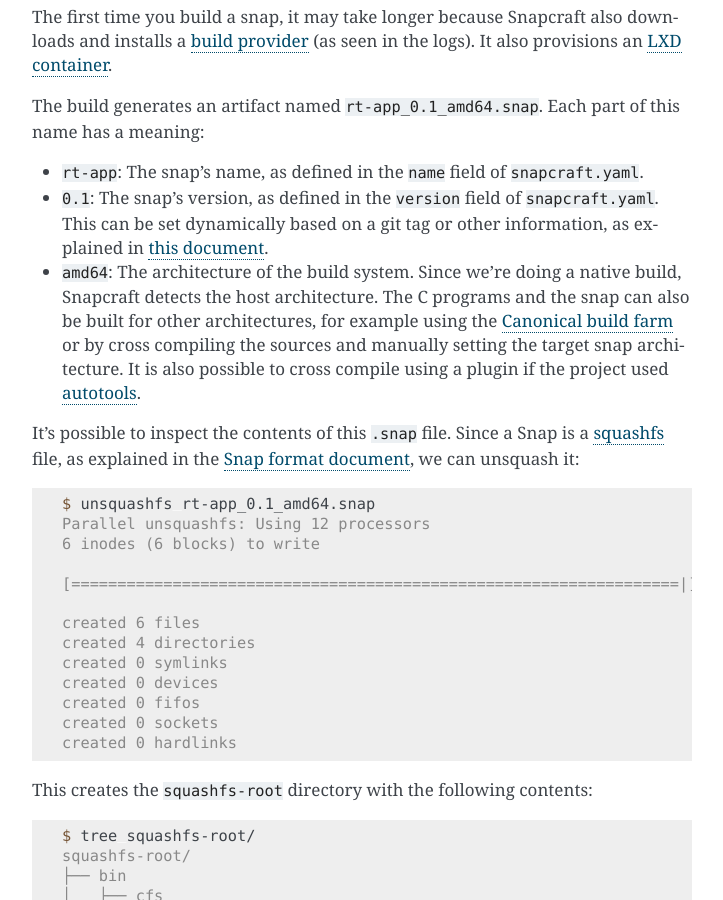
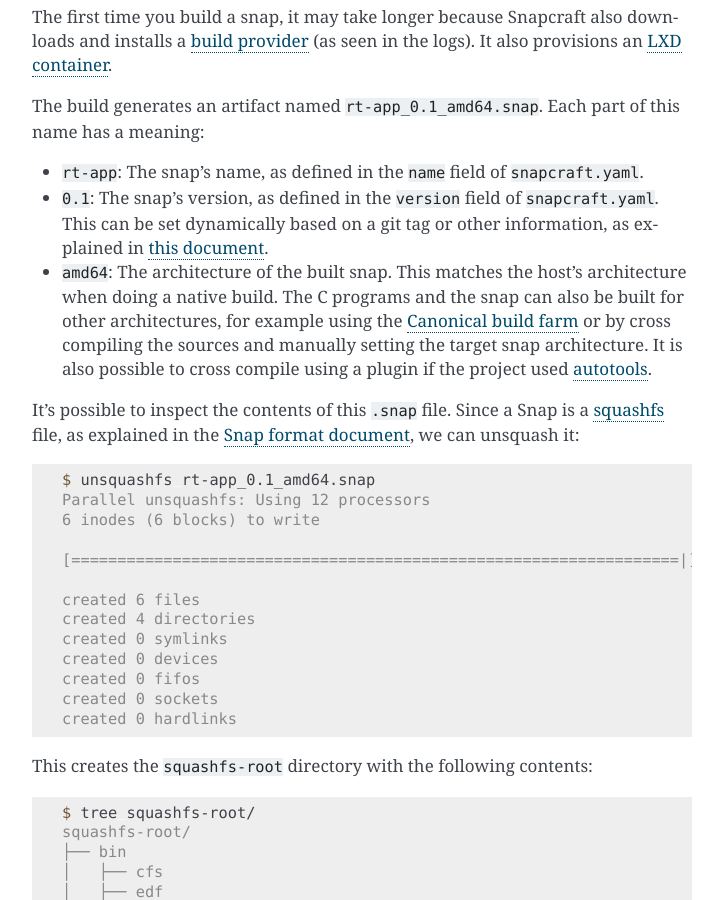
Before and after one commit to canonical/real-time-ubuntu-docs, a Sphinx documentation site: the page built from docs/tutorial/7-snapping.md, in a window 1280 px wide and 900 px high, scrolled down 3372 px. Shown: the whole window, without its empty margins (388-1111 px from the left). Built offline with Sphinx 7.4.7, drawn with Linux system fonts in a browser that asks for light colours.

Commit message:
refact|chore: improve snap build arch and add url labels
Signed-off-by: Lincoln Wallace <lincoln.wallace@canonical.com>

```diff
--- a/docs/tutorial/7-snapping.md
+++ b/docs/tutorial/7-snapping.md
@@ -159,9 +159,10 @@ Each part of this name has a meaning:
 - `rt-app`: The snap's name, as defined in the `name` field of `snapcraft.yaml`.
 - `0.1`: The snap's version, as defined in the `version` field of `snapcraft.yaml`.
   This can be set dynamically based on a git tag or other information, as explained in [this document][using_craftctl_tool].
-- `amd64`: The architecture of the build system.
-  Since we're doing a native build, Snapcraft detects the host architecture.
-  The C programs and the snap can also be built for other architectures, for example using the [Canonical build farm](https://snapcraft.io/docs/remote-build) or by cross compiling the sources and manually setting the target snap architecture. It is also possible to cross compile using a plugin if the project used [ autotools][cross_compile_autotools].
+- `amd64`: The architecture of the built snap.
+  This matches the host's architecture when doing a native build.
+  The C programs and the snap can also be built for other architectures, for example using the [Canonical build farm][remote_build] or by cross compiling the sources and manually setting the target snap architecture.
+  It is also possible to cross compile using a plugin if the project used [ autotools][cross_compile_autotools].
 
 It's possible to inspect the contents of this `.snap` file.
 Since a Snap is a [squashfs] file, as explained in the [Snap format document][snap_format], we can unsquash it:
```
Also changed, not shown: other parts of docs/tutorial/7-snapping.md (+1 -0 lines).
